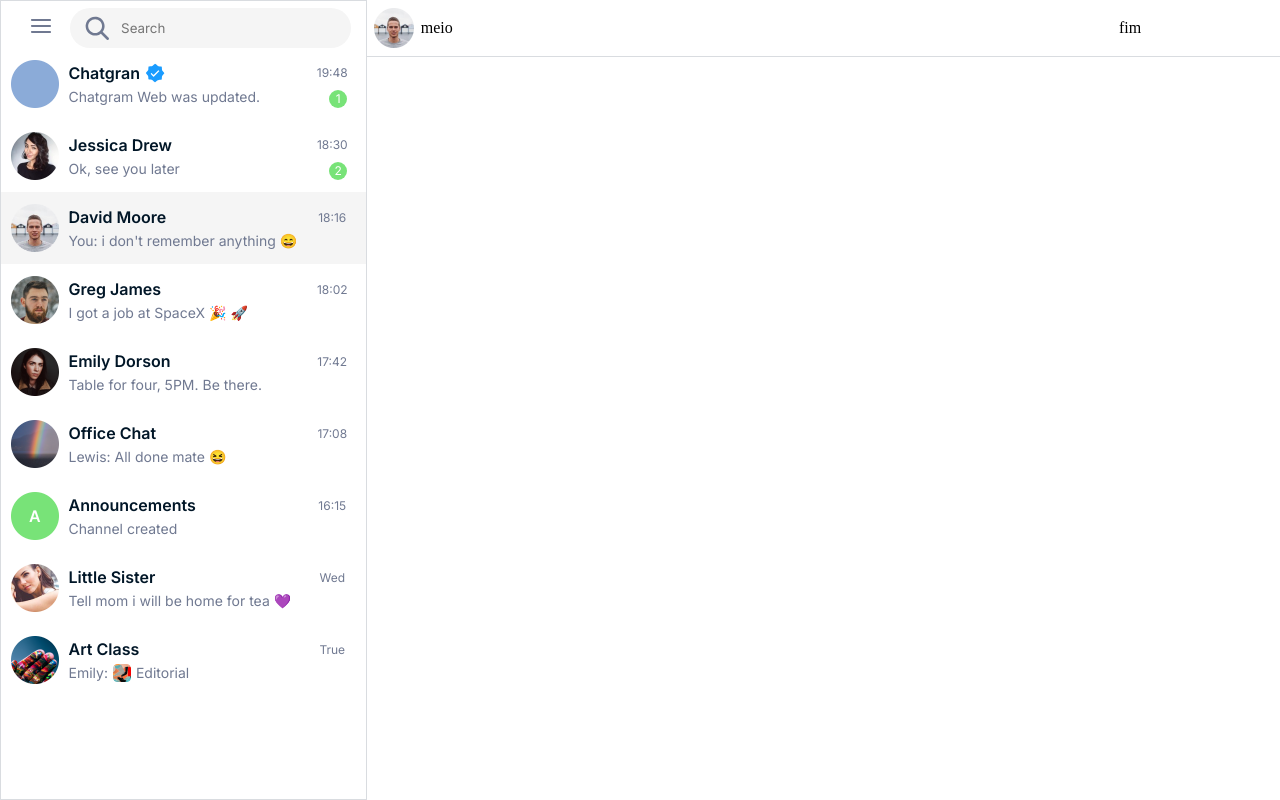
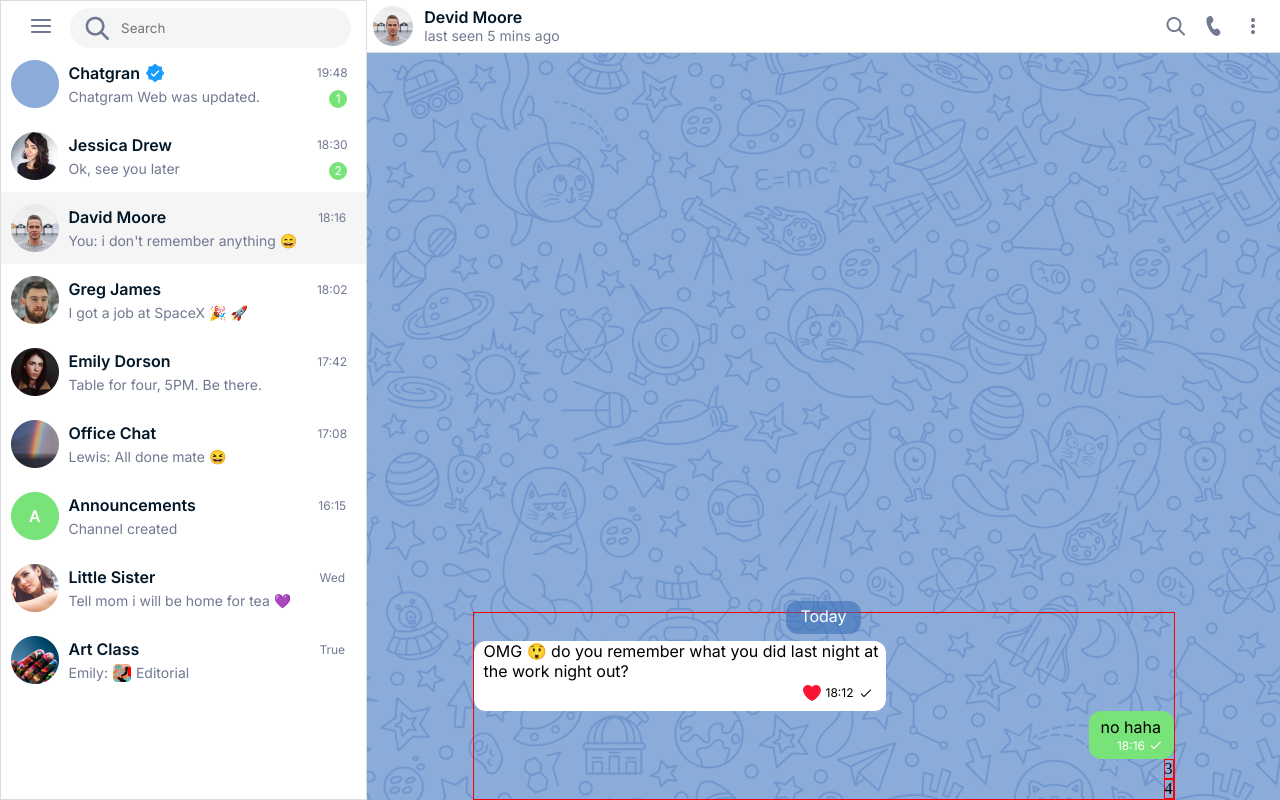
Before and after one commit to romario-rodrigues/recriandolayoutchat, a plain HTML site: page index.html in a window 1280 px wide. Drawn offline with Linux system fonts and the light colour scheme.

Commit message:
Parte do meio das conversas quase concluido

```diff
--- a/index.html
+++ b/index.html
@@ -248,24 +248,72 @@
 
 
         <!-- side right -->
-        <div class="flex flex--direction--colum flex--3-5">
-            <div class="flex flex--direction--row align--items--center side--bar">
+        <div class="flex flex--direction--column flex--3-5">
+            <div class="flex flex--direction--row align--items--center side--bar gap--5">
                 <div class="flex flex--direction--row justify--content--center align--items--center flex--1">
                     <img class="avatar--top--bar" src="./src/assets/images/david--moore.png" alt="">
                 </div>
 
-                <div class="flex flex--direction--row flex--13">
-                    meio
+                <div class="flex flex--direction--column flex--13">
+                    <div class="flex font--family font-weight--bold name--contact">Devid Moore</div>
+                    <div class="flex last--message">last seen 5 mins ago</div>
                 </div>
 
-                <div class="flex flex--direction--row flex--3">
-                    fim
+                <div class="flex flex--direction--row flex--3 justify--content--end gap--16 padding--right--15">
+                    <img src="./src/assets/icons/search.svg" alt="">
+                    <img src="./src/assets/icons/phone.svg" alt="">
+                    <img src="./src/assets/icons/more.svg" alt="">
                 </div>
 
             </div>
+
+            <div class="flex justify--content--center align--items--end chat--tab">
+                <div
+                    class="flex justify--content--center flex--direction--column align--items--end border--red messages flex--direction--column">
+                    <div class="flex div--today justify--content--center align--items--center">
+                        <div class="today font--family">Today</div>
+                    </div>
+                    <div class="flex div--message--1 flex--direction--column">
+                        <div class="flex message--1 flex--1 flex--direction--column">
+                            OMG 😲 do you remember what you did last night
+                            at the work night out?
+
+                            <div class="emoji--icon flex flex--direction--column justify--content--end">
+                                <div class="flex gap--5 justify--content--end align--items--center ">
+                                    <img src="./src/assets/icons/heart.svg" alt="">
+                                    <div>18:12</div>
+                                    <div class="check--icon"><img src="./src/assets/icons/check_icon.svg"></div>
+                                </div>
+
+                            </div>
+                        </div>
+
+
+                    </div>
+                    <div
+                        class="justify--content--center align--items--center flex--direction--column flex div--message--2">
+                        <div class=" flex message--2 font--family">
+                            no haha
+                        </div>
+                        <div class=" sent font--family align--items--end justify--content--end flex">
+                            <div class="flex gap--5">
+                                <div>18:16</div>
+                                <img src="./src/assets/icons/check_icon_white.svg">
+                            </div>
+                        </div>
+                    </div>
+                    <div class="border--red">3</div>
+                    <div class="border--red">4</div>
+                </div>
+            </div>
+
         </div>
+
+
     </div>
     <!-- End of container -->
+
+
 </body>
 
 </html>
--- a/src/assets/css/style.css
+++ b/src/assets/css/style.css
@@ -12,6 +12,7 @@
 
 .left--bar {
     border: 0.5px solid #D9DCE0;
+    background-color: white;
 }
 
 .font--family {
@@ -159,3 +160,78 @@
     background-color: #FFFFFF;
 
 }
+
+.chat--tab {
+    height: 100%;
+}
+
+.messages {
+    width: 700px;
+}
+
+.div--message--1 {
+    width: 100%;
+    height: 70px;
+}
+
+.message--1 {
+    width: 402px;
+    height: 70px;
+    font-family: 'Inter', sans-serif;
+    font-weight: 400;
+    font-size: 16px;
+    line-height: 20px;
+    border-radius: 12px;
+    background-color: #FFFFFF;
+    padding-left: 10px;
+}
+
+.div--today {
+    width: 100%;
+    height: 28px;
+}
+
+.today {
+    width: 75px;
+    height: 28px;
+    border-radius: 12px;
+    text-align: center;
+    padding-top: 5px;
+    background-color: #3D70B899;
+    color: #FFFFFF;
+    font-size: 16px;
+    margin-bottom: 20px;
+}
+
+.emoji--icon {
+    height: 25px;
+    margin-right: 13px;
+    font-weight: 400;
+    font-size: 12px;
+}
+
+.check--icon {
+    padding-top: 6px;
+}
+
+.div--message--2 {
+    width: 85px;
+    height: 48px;
+    border-radius: 12px;
+    background-color: #78E378;
+}
+
+.message--2 {
+    width: 61px;
+    height: 20px;
+
+}
+
+.sent {
+    width: 60px;
+    height: 16px;
+    font-weight: 400;
+    font-size: 12px;
+    color: #FFFFFF;
+
+}
--- a/src/assets/css/ui--kit.css
+++ b/src/assets/css/ui--kit.css
@@ -2,10 +2,12 @@ body {
     border: 0px;
     margin: 0;
     padding: 0;
+    background-image: url("/src/assets/images/background.png");
 }
 
 .container {
     height: 100vh;
+
 }
 
 .flex {
@@ -16,12 +18,24 @@ body {
     gap: 5px;
 }
 
+.gap--10 {
+    gap: 10px;
+}
+
 .gap--16 {
     gap: 16px;
 }
 
 .padding--top--5 {
     padding-top: 5px;
+}
+
+.padding--right--10 {
+    padding-right: 10px;
+}
+
+.padding--right--15 {
+    padding-right: 15px;
 }
 
 .border--red {
@@ -49,6 +63,14 @@ body {
 
 .justify--content--end {
     justify-content: flex-end;
+}
+
+.justify--content--space--between {
+    justify-content: space-between;
+}
+
+.justify--content--space--around {
+    justify-content: space-around;
 }
 
 /* Align--items */
```
Also changed, not shown: src/assets/icons/check_icon.svg (added), src/assets/icons/check_icon_white.svg (added).
